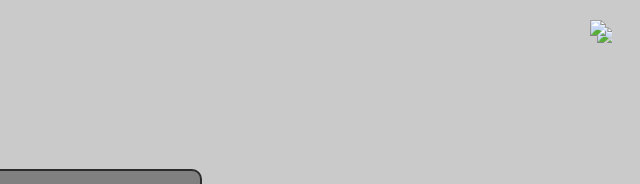
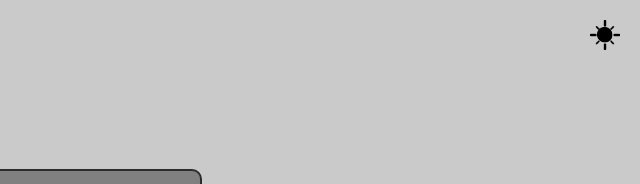
Before and after one commit to bugsdev2/theOdinCalculator, a plain HTML site: page index.html in a window 1280 px wide. Shown: the top 184 px of the page, 640-1280 px from the left. Drawn offline with Linux system fonts and the light colour scheme; the site is published under a folder, as on GitHub Pages, so addresses that start at the root find nothing.

Commit message:
Fixed a silly error in the HTML file which was causing the images to not load.

```diff
--- a/index.html
+++ b/index.html
@@ -9,8 +9,8 @@
 <body>
 	<div class = 'wrapper'>
 		<div class="dark-mode-button">
-			<img src="/darkMode.png">
-			<img src="/lightMode.png">
+			<img src="darkMode.png">
+			<img src="lightMode.png">
 		</div>
 
 		<div id = 'calculator'>
```
